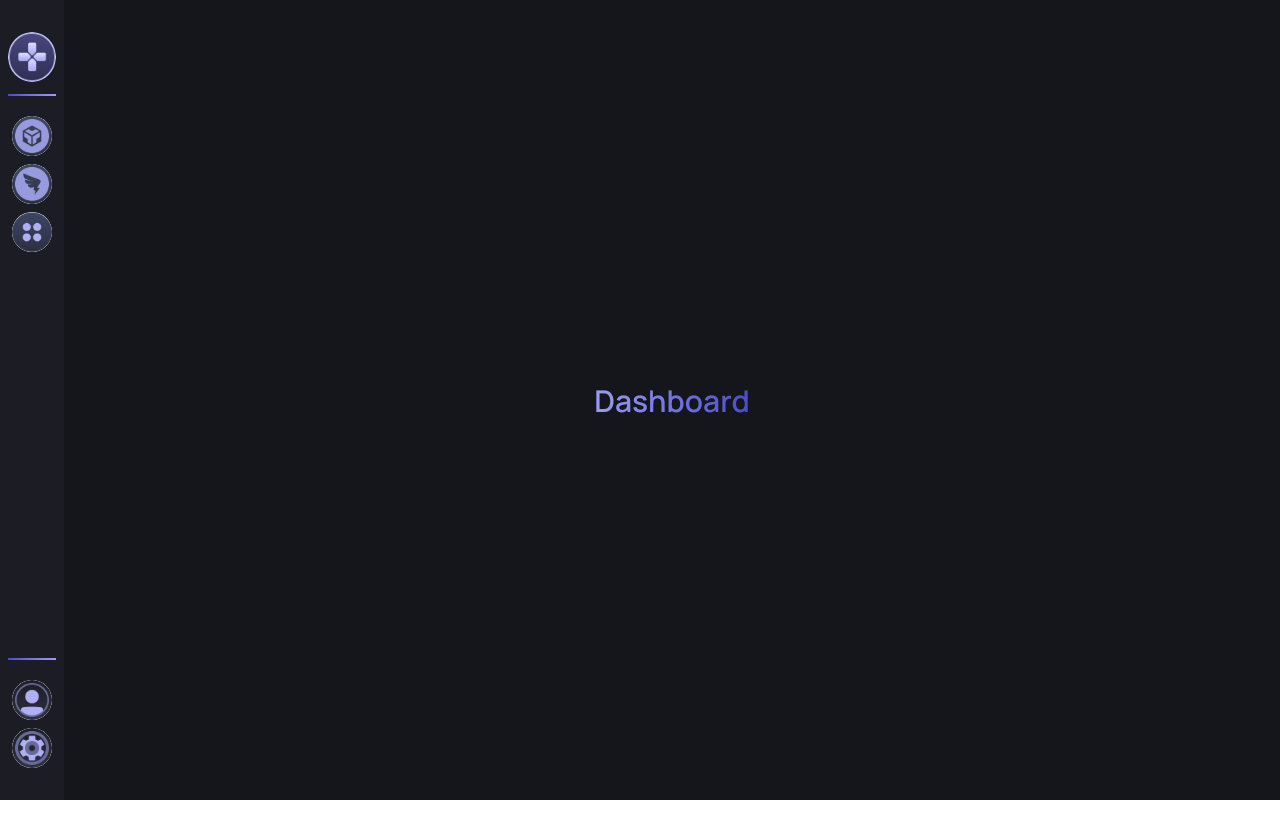
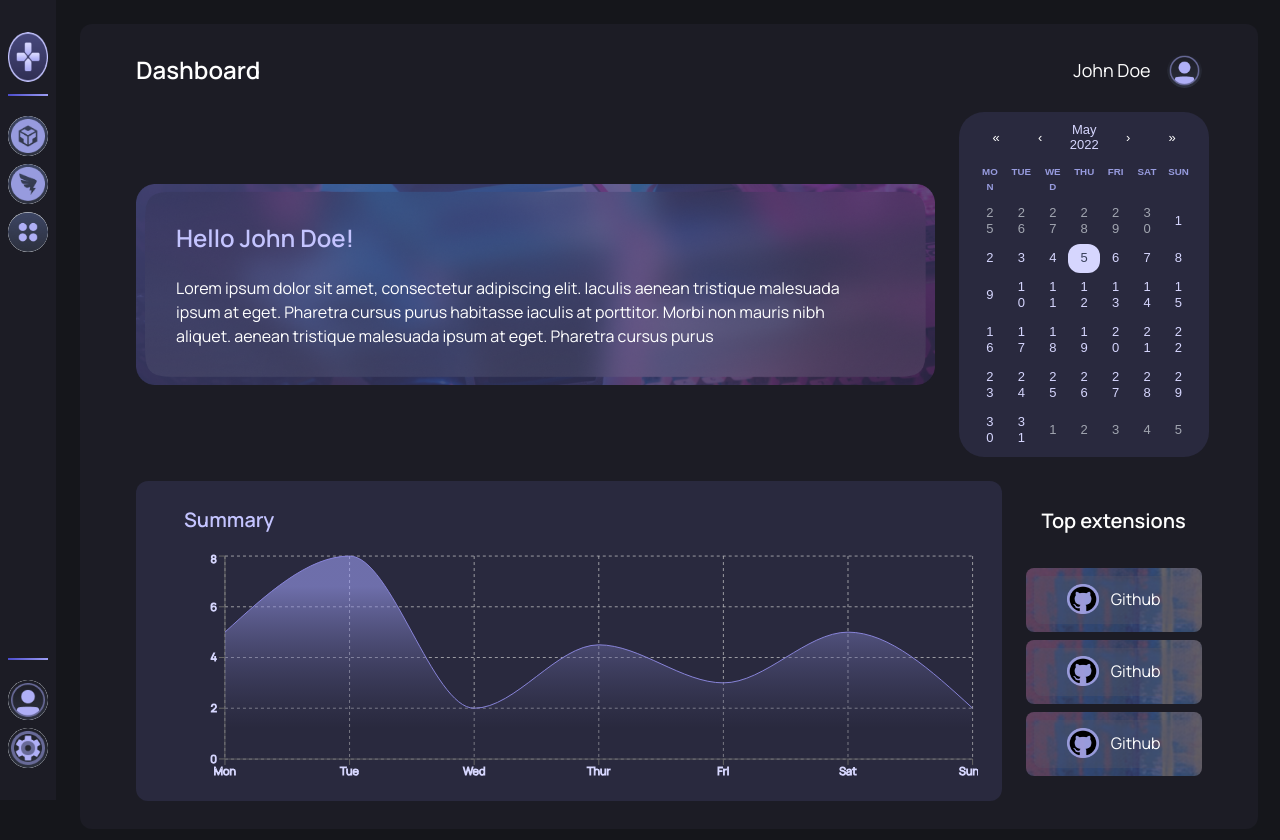
Before and after one commit to AzTechs-Team/janus, a React (Create React App) app in the folder client/: page /home in a window 1280 px wide. Shown: the top 840 px of the page. Before the commit the page ends 800 px from the top, so only its background shows below. Built offline with nearby package versions, Linux system fonts and the light colour scheme; sample sign-in values are in the browser's storage.

Commit message:
Added dashboard UI

```diff
--- a/client/package.json
+++ b/client/package.json
@@ -16,10 +16,12 @@
     "frameless-titlebar": "^2.1.4",
     "framer-motion": "^4.1.17",
     "react": "^17.0.2",
+    "react-calendar": "^3.7.0",
     "react-dom": "^17.0.2",
     "react-icons": "^4.3.1",
     "react-router-dom": "^6.1.1",
-    "react-scripts": "4.0.3"
+    "react-scripts": "4.0.3",
+    "recharts": "^2.1.9"
   },
   "scripts": {
     "dev": "concurrently \"SET BROWSER=none && npm start\" \"wait-on http://localhost:3000 && electron-forge start\"",
--- /dev/null
+++ b/client/src/components/DashboardNav.js
@@ -0,0 +1,26 @@
+import React from "react";
+import { HStack, Spacer, Text, Image } from "@chakra-ui/react";
+import profile from "../assets/profile_btn.png";
+
+const DashboardNav = () => {
+  return (
+    <HStack>
+      <Text fontSize="2xl" fontWeight="extrabold">
+        Dashboard
+      </Text>
+      <Spacer />
+      <Text fontSize="lg" paddingRight={2}>
+        John Doe
+      </Text>
+      <Image
+        borderRadius="full"
+        boxSize="35px"
+        src={profile}
+        alt={"Profile"}
+        marginRight={8}
+      />
+    </HStack>
+  );
+};
+
+export default DashboardNav;
--- /dev/null
+++ b/client/src/components/GraphContainer.js
@@ -0,0 +1,102 @@
+import { Box, Text } from "@chakra-ui/react";
+import React from "react";
+import {
+  AreaChart,
+  Area,
+  XAxis,
+  YAxis,
+  CartesianGrid,
+  Tooltip,
+  ResponsiveContainer,
+} from "recharts";
+
+const data = [
+  {
+    name: "Mon",
+    time: 5,
+  },
+  {
+    name: "Tue",
+    time: 8,
+  },
+  {
+    name: "Wed",
+    time: 2,
+  },
+  {
+    name: "Thur",
+    time: 4.5,
+  },
+  {
+    name: "Fri",
+    time: 3,
+  },
+  {
+    name: "Sat",
+    time: 5,
+  },
+  {
+    name: "Sun",
+    time: 2,
+  },
+];
+
+const GraphContainer = () => {
+  return (
+    <Box
+      pt={4}
+      px={6}
+      bgColor="accent.700"
+      borderRadius="xl"
+      width={{ base: 900, xl: 1000, "2xl": 1090 }}
+      height={{ base: 320, "2xl": 360 }}
+    >
+      <Text
+        pb={{ base: 4, "2xl": 8 }}
+        pt={2}
+        fontWeight="bold"
+        pl={6}
+        fontSize="xl"
+        color="accent.100"
+      >
+        Summary
+      </Text>
+      <div
+        style={{
+          width: "100%",
+          height: "80%",
+          marginBottom: "12px",
+        }}
+      >
+        <ResponsiveContainer>
+          <AreaChart data={data}>
+            <defs>
+              <linearGradient id="purple" x1="0" y1="0" x2="0" y2="1">
+                <stop offset="15%" stopColor="#9C9DF3" stopOpacity={1} />
+                <stop offset="85%" stopColor="#29293E" stopOpacity={0.5} />
+              </linearGradient>
+            </defs>
+            <CartesianGrid strokeDasharray="3 3" opacity="0.7" />
+            <XAxis dataKey="name" tick={{ stroke: "#D6D6FE", fontSize: 11 }} />
+            <YAxis tick={{ stroke: "#D6D6FE", fontSize: 11 }} />
+            <Tooltip
+              contentStyle={{
+                backgroundColor: "#29293E",
+                color: "#fff",
+                borderRadius: "12px",
+              }}
+            />
+            <Area
+              type="monotone"
+              dataKey="time"
+              stroke="#8884d8"
+              fill="url(#purple)"
+            />
+          </AreaChart>
+        </ResponsiveContainer>
+      </div>
+    </Box>
+  );
+};
+
+export default GraphContainer;
--- /dev/null
+++ b/client/src/components/WelcomeBox.js
@@ -0,0 +1,30 @@
+import React from "react";
+import { Text, Image, VStack } from "@chakra-ui/react";
+import welcome from "../assets/welcome_bg.png";
+
+const WelcomeBox = () => {
+  return (
+    <>
+      <Image width="75%" src={welcome} alt="welcome" position="relative" />
+      <VStack position="absolute" overflowWrap="break-word" width="55%" p={4}>
+        <Text
+          fontSize="2xl"
+          alignSelf="flex-start"
+          color="accent.100"
+          paddingBottom="3"
+          fontWeight="bold"
+        >
+          Hello John Doe!
+        </Text>
+        <Text>
+          Lorem ipsum dolor sit amet, consectetur adipiscing elit. Iaculis
+          aenean tristique malesuada ipsum at eget. Pharetra cursus purus
+          habitasse iaculis at porttitor. Morbi non mauris nibh aliquet. aenean
+          tristique malesuada ipsum at eget. Pharetra cursus purus
+        </Text>
+      </VStack>
+    </>
+  );
+};
+
+export default WelcomeBox;
--- a/client/src/screens/HomeScreen.js
+++ b/client/src/screens/HomeScreen.js
@@ -1,17 +1,42 @@
-import React from "react";
-import { Container, Text } from "@chakra-ui/react";
+import React, { useState } from "react";
+import { Container, HStack, Text, VStack } from "@chakra-ui/react";
+import Calendar from "react-calendar";
+import "react-calendar/dist/Calendar.css";
+import GraphContainer from "../components/GraphContainer";
+import BlurredBox from "../components/BlurredBox";
+import WelcomeBox from "../components/WelcomeBox";
+import DashboardNav from "../components/DashboardNav";
 
 const HomeScreen = () => {
+  const [date, setDate] = useState(new Date());
+  const apps = [1, 2, 3];
   return (
-    <Container centerContent alignSelf="center">
-      <Text
-        bgGradient="linear(to-l, #4B4CCC, #9C9DF3)"
-        bgClip="text"
-        fontSize="3xl"
-        fontWeight="extrabold"
-      >
-        Dashboard
-      </Text>
+    <Container
+      bgColor="primary.800"
+      py={7}
+      px={14}
+      m={6}
+      borderRadius="xl"
+      maxH="100%"
+      maxW="92%"
+      color="white"
+    >
+      <DashboardNav />
+      <HStack paddingTop={6} spacing={6}>
+        <WelcomeBox />
+        <Calendar onChange={setDate} value={date} className="calendar" />
+      </HStack>
+      <HStack pt={6} spacing={6}>
+        <GraphContainer />
+        <VStack>
+          <Text fontWeight="bold" fontSize="xl" color="white" pb={6}>
+            Top extensions
+          </Text>
+          {apps.map((e) => (
+            <BlurredBox key={e} />
+          ))}
+        </VStack>
+      </HStack>
     </Container>
   );
 };
--- a/client/src/theme/style.css
+++ b/client/src/theme/style.css
@@ -36,3 +36,52 @@
   position: absolute;
   background: inherit;
 }
+
+.calendar{
+  background-color: #29293E !important;
+  padding: 4px 15px;
+  color:white;
+  border-radius: 25px;
+  justify-content: center;
+  border:none !important;
+  font-size: small;
+  font-family: 'Manrope';
+}
+
+.react-calendar__navigation{
+  margin-bottom: 0 !important;
+}
+
+.react-calendar__month-view__weekdays__weekday abbr{
+  color:#979bde;
+  text-decoration: none !important;
+}
+
+.react-calendar__month-view__days, .react-calendar__month-view__days__day--weekend, .react-calendar__navigation__label{
+  color: #D6D6FE !important;
+ }
+.react-calendar__month-view__days__day--neighboringMonth{
+  color: #A1A5B0 !important;
+}
+
+.react-calendar__tile--now,
+.react-calendar__tile:enabled:hover,
+.react-calendar__tile:focus,
+.react-calendar__navigation__arrow:hover,
+.react-calendar__navigation__arrow:focus,
+.react-calendar__navigation__label:hover,
+.react-calendar__navigation__label:focus{
+  background-color: #38405a !important;
+  color: #D6D6FE !important;
+  border-radius: 12px;
+}
+
+.react-calendar__tile{
+  padding:6.47px 10px !important;
+}
+
+.react-calendar__tile--active{
+  background-color: #D6D6FE !important;
+  border-radius: 12px;
+  color: #38405a !important;
+}
```
Also changed, not shown: client/src/assets/welcome_bg.png (added), 1 other file (tests, documents, lock files or other folders).
